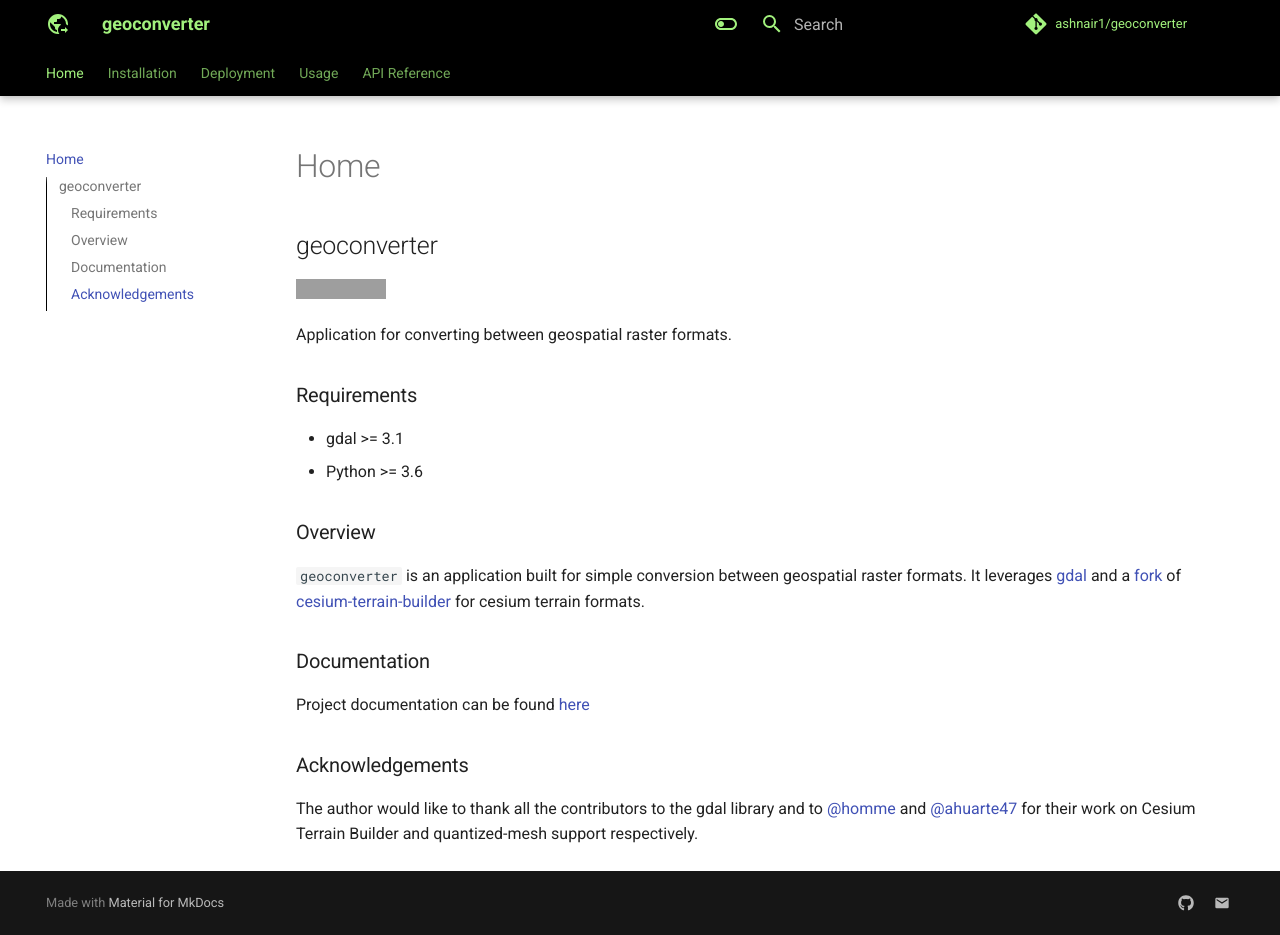
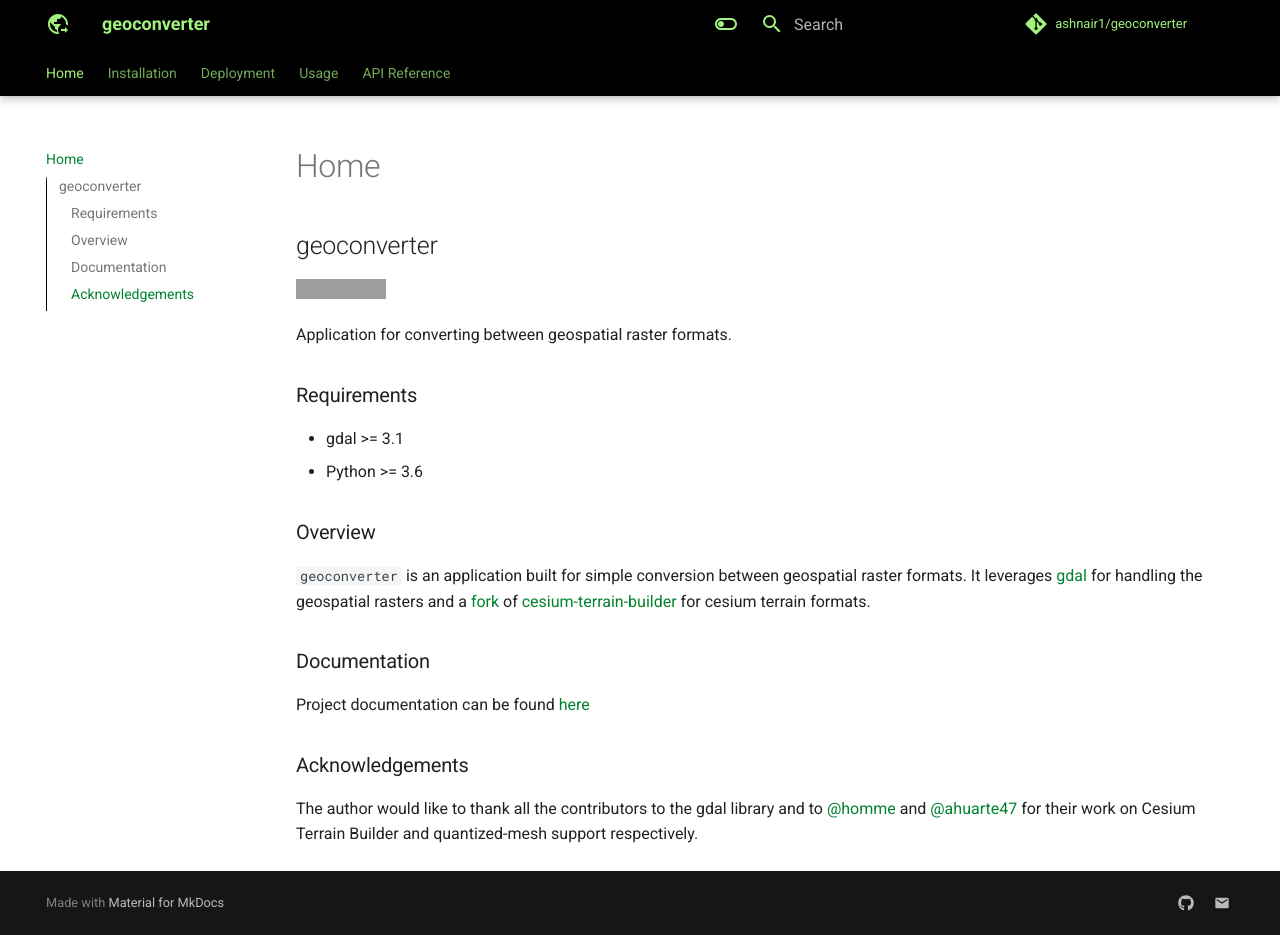
Before and after one commit to ashnair1/geoconverter, an MkDocs documentation site: the page built from docs/index.md, in a window 1280 px wide and 935 px high. Built offline with MkDocs 1.6.1 and Material for MkDocs 9.7.7, drawn with Linux system fonts in a browser that asks for light colours; comment, search, counter and statistics services are not loaded; grey boxes are pictures that could not be loaded.

Commit message:
Fix link colors

```diff
--- a/README.md
+++ b/README.md
@@ -10,7 +10,7 @@ Application for converting between geospatial raster formats.
 - Python >= 3.6
 
 ## Overview
-`geoconverter` is an application built for simple conversion between geospatial raster formats. It leverages [gdal](https://gdal.org/) and a [fork](https://github.com/ahuarte47/cesium-terrain-builder) of [cesium-terrain-builder](https://github.com/geo-data/cesium-terrain-builder) for cesium terrain formats.
+`geoconverter` is an application built for simple conversion between geospatial raster formats. It leverages [gdal](https://gdal.org/) for handling the geospatial rasters and a [fork](https://github.com/ahuarte47/cesium-terrain-builder) of [cesium-terrain-builder](https://github.com/geo-data/cesium-terrain-builder) for cesium terrain formats.
 
 
 ## Documentation
--- a/docs/stylesheets/extra.css
+++ b/docs/stylesheets/extra.css
@@ -1,16 +1,26 @@
 [data-md-color-scheme="geo-light"] {
+    /*Banner*/
     --md-primary-fg-color:        #000000;
+    /*Banner text*/
     --md-primary-bg-color:        #a2f17d;
+    /*Accent*/
     --md-accent-fg-color:         #01832e;
     /* --md-accent-bg-color:         #4d392e; */
-    /* --md-typeset-color:           #1D1D1D; */
+    /*Text link */
+    --md-typeset-a-color:           #01832e;
   }
 
 
 [data-md-color-scheme="slate"] {
     --md-hue: 210;
+    /*Banner*/
     --md-primary-fg-color:        #01832e;
+    /*Banner text*/
     --md-primary-bg-color:        #FFFF;
+    /*Accent*/
     --md-accent-fg-color:         #1ade04;
+    /*Text*/
     /* --md-typeset-color:           #1ade04; */
+    /*Text link */
+    --md-typeset-a-color:           #1ade04;
   }
```
